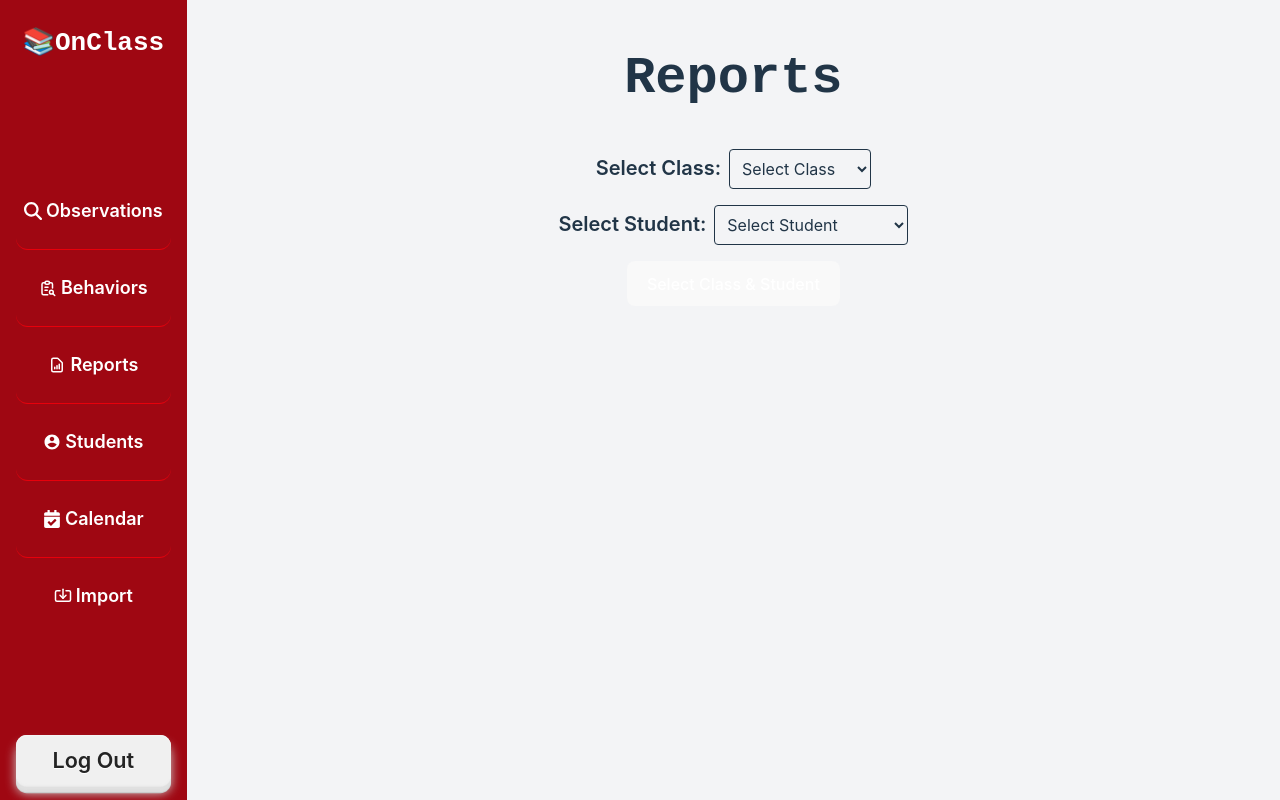
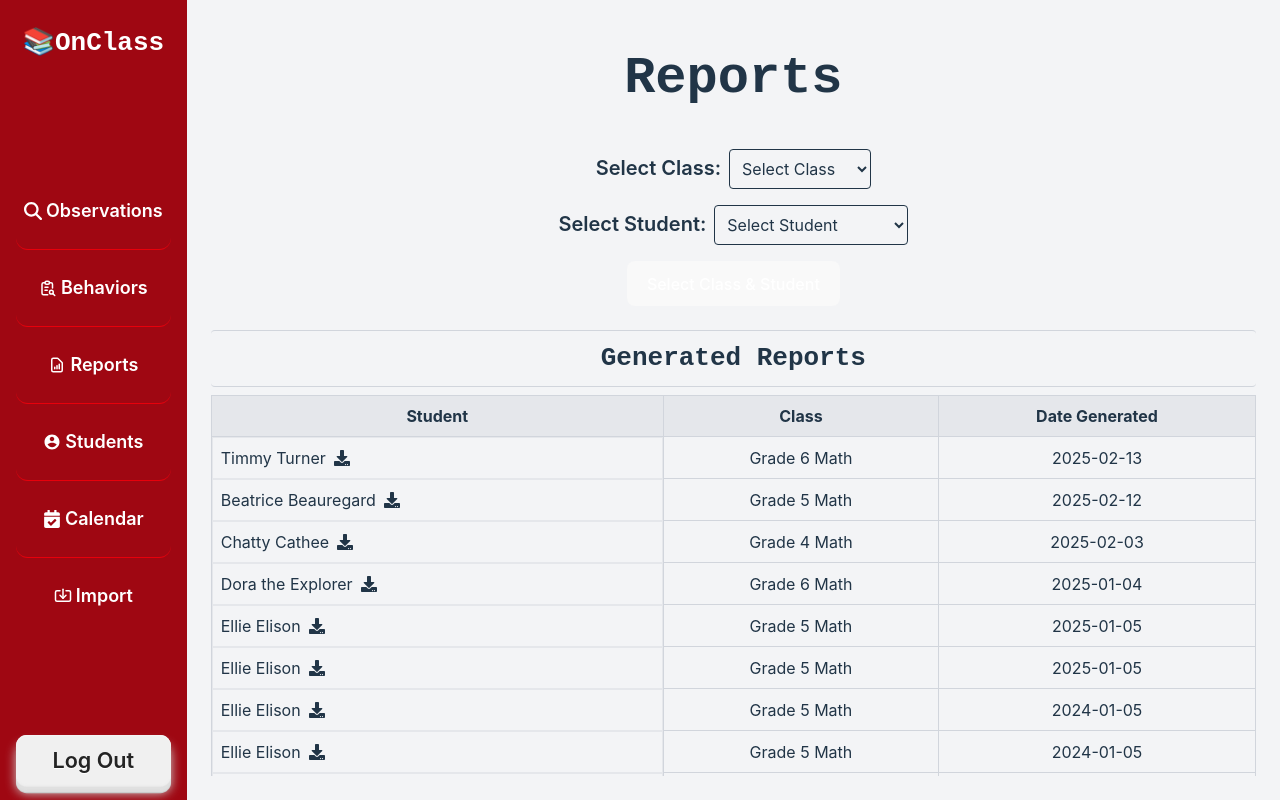
Before and after one commit to glowiep/Fullstack-FastAPI, a React (Vite) app in the folder frontend/: page /reports in a window 1280 px wide. Built offline with nearby package versions, Linux system fonts and the light colour scheme.

Commit message:
Update Reports page

```diff
--- a/frontend/src/sections/Reports.tsx
+++ b/frontend/src/sections/Reports.tsx
@@ -1,10 +1,24 @@
 import { useState, useEffect } from "react";
 import Sidebar from "../components/Sidebar";
+import { FaDownload } from "react-icons/fa";
 
 const ReportsSection = () => {
     const [status, setStatus] = useState<string | null>(null);
     const [sentReports, setSentReports] = useState<any[]>([]);
-    const [generatedReports, setGeneratedReports] = useState<any[]>([]); // New state for generated reports
+    const [generatedReports, setGeneratedReports] = useState<any[]>([
+        { id: 1, student: "Timmy Turner", class: "Grade 6 Math", date: "2025-02-13" },
+        { id: 2, student: "Beatrice Beauregard", class: "Grade 5 Math", date: "2025-02-12" },
+        { id: 3, student: "Chatty Cathee", class: "Grade 4 Math", date: "2025-02-03" },
+        { id: 4, student: "Dora the Explorer", class: "Grade 6 Math", date: "2025-01-04" },
+        { id: 5, student: "Ellie Elison", class: "Grade 5 Math", date: "2025-01-05" },
+        { id: 5, student: "Ellie Elison", class: "Grade 5 Math", date: "2025-01-05" },
+        { id: 5, student: "Ellie Elison", class: "Grade 5 Math", date: "2024-01-05" },
+        { id: 5, student: "Ellie Elison", class: "Grade 5 Math", date: "2024-01-05" },
+        { id: 5, student: "Ellie Elison", class: "Grade 5 Math", date: "2024-01-05" },
+        { id: 5, student: "Ellie Elison", class: "Grade 5 Math", date: "2024-01-05" },
+        { id: 5, student: "Ellie Elison", class: "Grade 5 Math", date: "2024-01-05" },
+        { id: 5, student: "Ellie Elison", class: "Grade 5 Math", date: "2024-01-05" },
+    ]); // New state for generated reports
     const [selectedClass, setSelectedClass] = useState("");
     const [selectedStudent, setSelectedStudent] = useState("");
     const [buttonText, setButtonText] = useState("Select Class & Student");
@@ -36,8 +50,18 @@ const ReportsSection = () => {
                 setSentReports(data.sent_reports);
                 // Simulate fetching generated reports (replace with actual API call)
                 setGeneratedReports([
-                    { id: 1, student: "Timmy Turner", class: "Grade 6 Math", date: "2023-10-01" },
-                    { id: 2, student: "Beatrice Beauregard", class: "Grade 5 Math", date: "2023-10-02" },
+                    { id: 1, student: "Timmy Turner", class: "Grade 6 Math", date: "2025-02-13" },
+                    { id: 2, student: "Beatrice Beauregard", class: "Grade 5 Math", date: "2025-02-12" },
+                    { id: 3, student: "Chatty Cathee", class: "Grade 4 Math", date: "2025-02-03" },
+                    { id: 4, student: "Dora the Explorer", class: "Grade 6 Math", date: "2025-01-04" },
+                    { id: 5, student: "Ellie Elison", class: "Grade 5 Math", date: "2025-01-05" },
+                    { id: 5, student: "Ellie Elison", class: "Grade 5 Math", date: "2025-01-05" },
+                    { id: 5, student: "Ellie Elison", class: "Grade 5 Math", date: "2024-01-05" },
+                    { id: 5, student: "Ellie Elison", class: "Grade 5 Math", date: "2024-01-05" },
+                    { id: 5, student: "Ellie Elison", class: "Grade 5 Math", date: "2024-01-05" },
+                    { id: 5, student: "Ellie Elison", class: "Grade 5 Math", date: "2024-01-05" },
+                    { id: 5, student: "Ellie Elison", class: "Grade 5 Math", date: "2024-01-05" },
+                    { id: 5, student: "Ellie Elison", class: "Grade 5 Math", date: "2024-01-05" },
                 ]);
             } else {
                 setStatus(`Error: ${data.detail}`);
@@ -114,8 +138,8 @@ const ReportsSection = () => {
 
                 {/* New Table for Generated Reports */}
                 {generatedReports.length > 0 && (
-                    <div className="mt-8">
-                        <h2 className="text-xl font-semibold mb-2">Generated Reports</h2>
+                    <div className="mt-2 overflow-y-auto">
+                        <h2 className="text-xl font-semibold mb-2 border-t border-b border-gray-300 rounded">Generated Reports</h2>
                         <table className="w-full border-collapse border border-gray-300">
                             <thead>
                                 <tr className="bg-gray-200">
@@ -127,7 +151,12 @@ const ReportsSection = () => {
                             <tbody>
                                 {generatedReports.map((report) => (
                                     <tr key={report.id} className="hover:bg-gray-50">
-                                        <td className="border border-gray-300 p-2">{report.student}</td>
+                                        <td className="border border-gray-200 p-2 flex flex-row items-center gap-2 hover:cursor-pointer hover:bg-white">
+                                            {report.student}
+                                            <div className="hover:scale-120 transition-transform">
+                                                <FaDownload />
+                                            </div>
+                                        </td>
                                         <td className="border border-gray-300 p-2">{report.class}</td>
                                         <td className="border border-gray-300 p-2">{report.date}</td>
                                     </tr>
```
